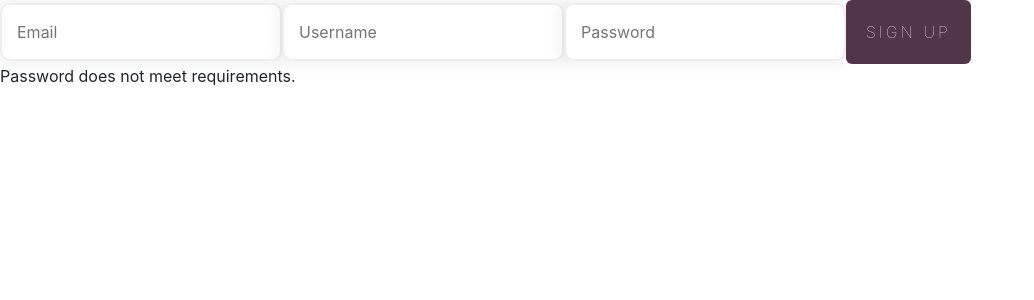
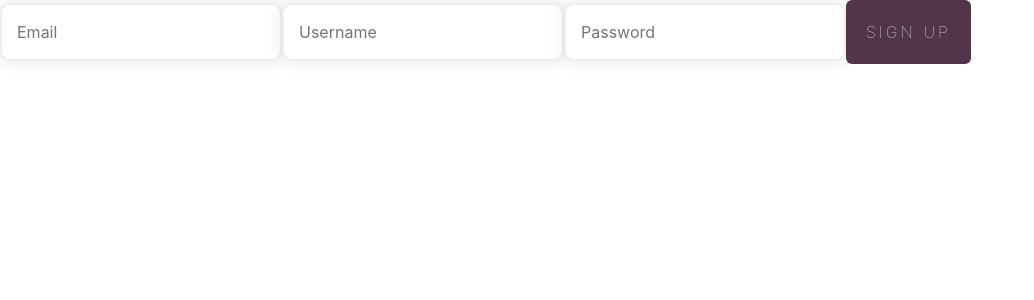
Before and after one commit to tylerdrewwork/Surveasy, a React (Create React App) app in the folder client/: page /signup in a window 1280 px wide. Shown: the top 300 px of the page, without its empty margins (0-1034 px from the left). Built offline with nearby package versions, Linux system fonts and the light colour scheme; the HTML template or start-up script is replaced by a standard one.

Commit message:
fix: sign in page does not accesss admin if password requirements are not met

```diff
--- a/client/src/pages/signup.js
+++ b/client/src/pages/signup.js
@@ -1,4 +1,5 @@
 import React, { useState, useEffect } from "react";
+import { useHistory } from "react-router-dom";
 import { Modal } from "react-bootstrap";
 import Button from "../components/Button/button";
 import Input from "../components/Input/input";
@@ -6,11 +7,8 @@ import API from "../utils/API";
 
 function SignUp() {
   const [formCred, setFormCred] = useState({});
-  const [showRequirementError, setShowRequirementError] = useState(true);
-  // const [show, setShow] = useState(false);
-
-  // const handleClose = () => setShow(false);
-  // const handleShow = () => setShow(true);
+  const [showRequirementError, setShowRequirementError] = useState(false);
+  const history = useHistory();
 
   function handleInputChange(event) {
     const { name, value } = event.target;
@@ -20,31 +18,16 @@ function SignUp() {
   function handleFormSubmit(event) {
     event.preventDefault();
     API.createUser(formCred).then(result => {
-      if ("Error: Does not meet minimum requirements.") {
-        // handleShow();
-        console.log("User does not meet the requirements");
+      console.log(result);
+
+      if (result.data === "Error: Does not meet minimum requirements.") {
+        setShowRequirementError(true);
+      }
+      else {
+        history.push("/admin");
       }
     });
   }
-
-  // function handleModal() {
-  //   <>
-  //     <Modal show={true} onHide={handleClose}>
-  //       <Modal.Header closeButton>
-  //         <Modal.Title>Modal heading</Modal.Title>
-  //       </Modal.Header>
-  //       <Modal.Body>Woohoo, you're reading this text in a modal!</Modal.Body>
-  //       <Modal.Footer>
-  //         <Button variant="secondary" onClick={handleClose}>
-  //           Close
-  //         </Button>
-  //         <Button variant="primary" onClick={handleClose}>
-  //           Save Changes
-  //         </Button>
-  //       </Modal.Footer>
-  //     </Modal>
-  //   </>;
-  // }
 
   return (
     <div>
```
